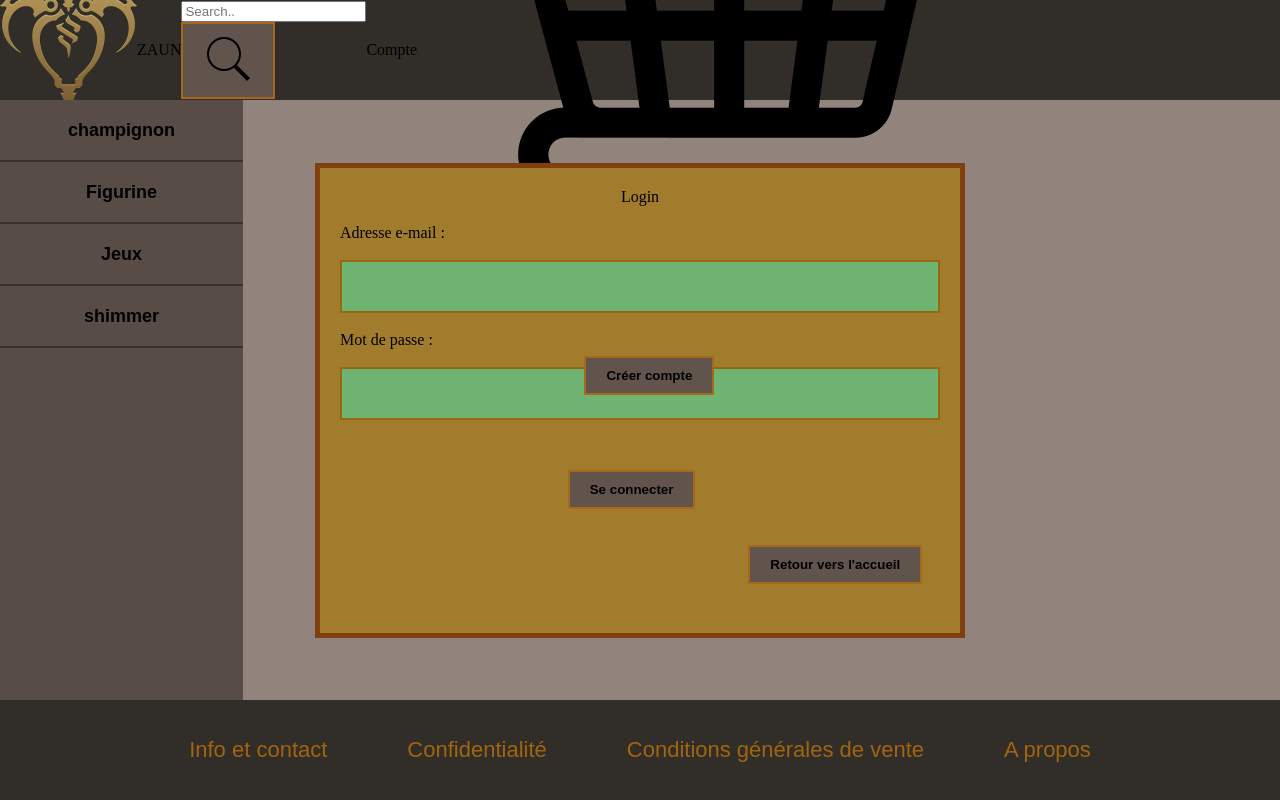
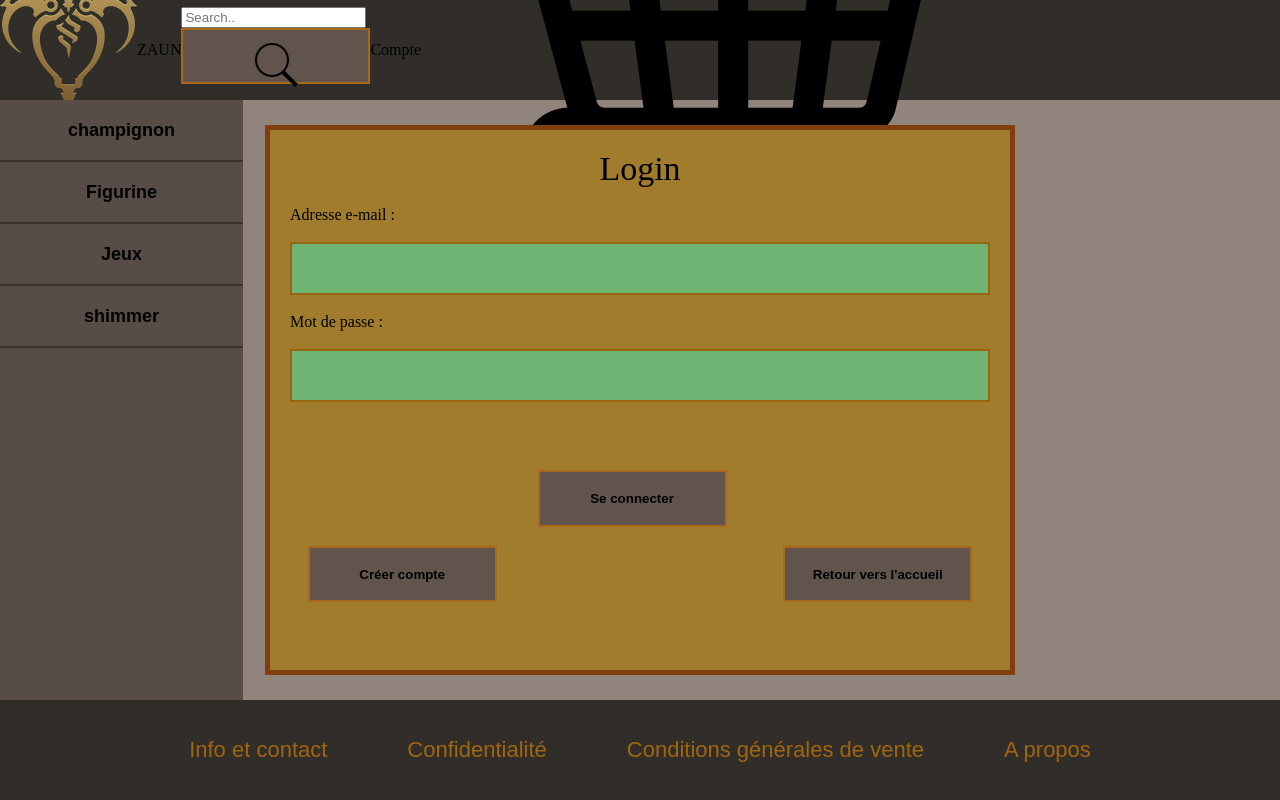
Before and after one commit to LoicBRIANT/Projet_Dev_Web_2023, a PHP site: page /login.html in a window 1280 px wide. Run offline with PHP 8.4, Linux system fonts and the light colour scheme.

Commit message:
Update style_login.css

```diff
--- a/css/style_login.css
+++ b/css/style_login.css
@@ -6,6 +6,7 @@ body {
 
 .title {
     text-align: center;
+    font-size: 34px;
   }
 
   .input {
@@ -18,13 +19,13 @@ body {
 	padding: 4px 20px 0;
 	width: 100%;
 	border: 2px solid rgb(150, 103, 16);
-    background: rgb(112,180,116);
+  background: rgb(112,180,116);
 }
 .rectangle {
     background-color: rgb(160, 124, 44);
     padding: 20px;
-    width: 600px;
-    height: 425px;
+    width: 700px;
+    height: 500px;
     margin: auto;
     position: absolute;
     top: 0;
@@ -41,6 +42,8 @@ body {
     color: black;
     padding: 10px 20px;
     font-weight: bold;
+    height: 1.5cm;
+    width: 5cm;
   }
 
   .input-container-form4 {
@@ -49,18 +52,18 @@ body {
 
   .retour {
     position: absolute;
-    top: 10cm;
+    top: 11cm;
     right: 1cm;
   }
 
   .connec {
     position: absolute;
-    top: 8cm;
-    right: 7cm;
+    top: 9cm;
+    right: 7.5cm;
   }
 
-  .compte {
+  .compt {
     position: absolute;
-    top: 5cm;
-    right: 6.5cm;
+    top: 11cm;
+    left: 1cm;
   }
```
